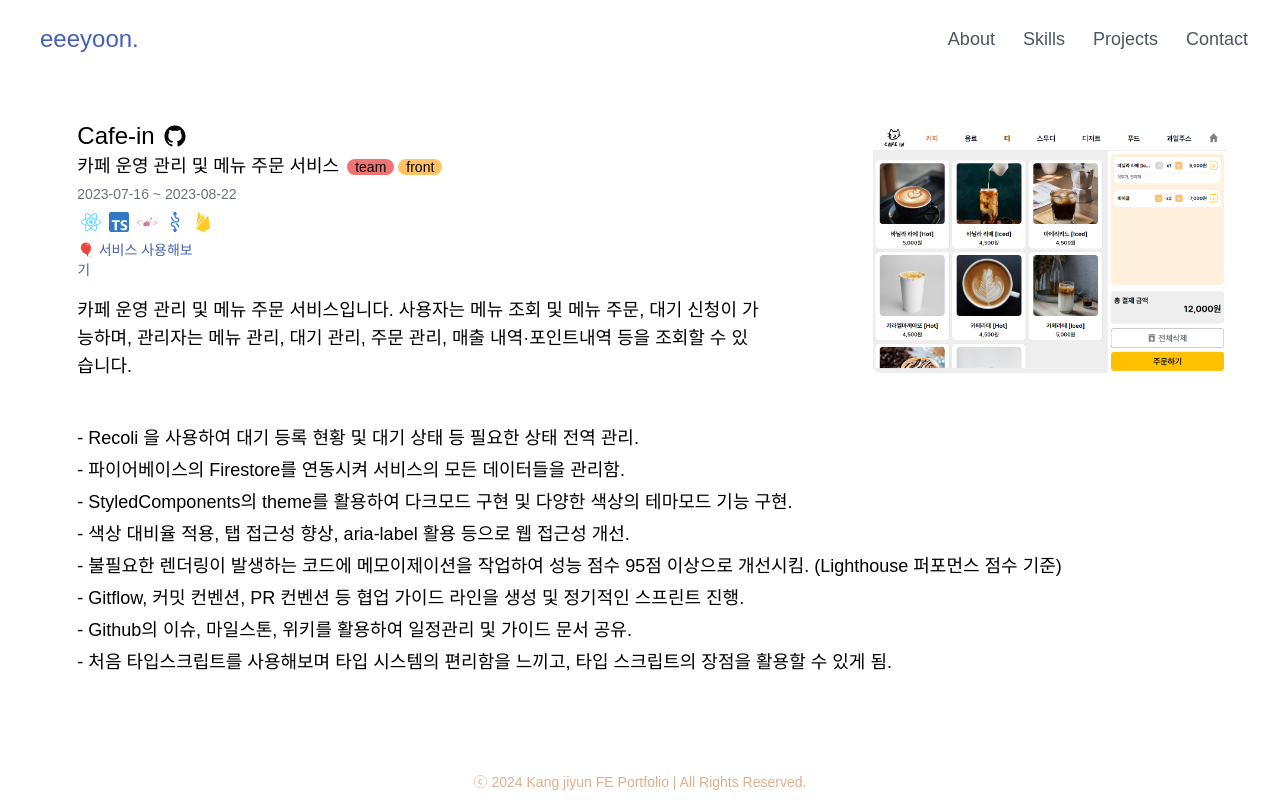
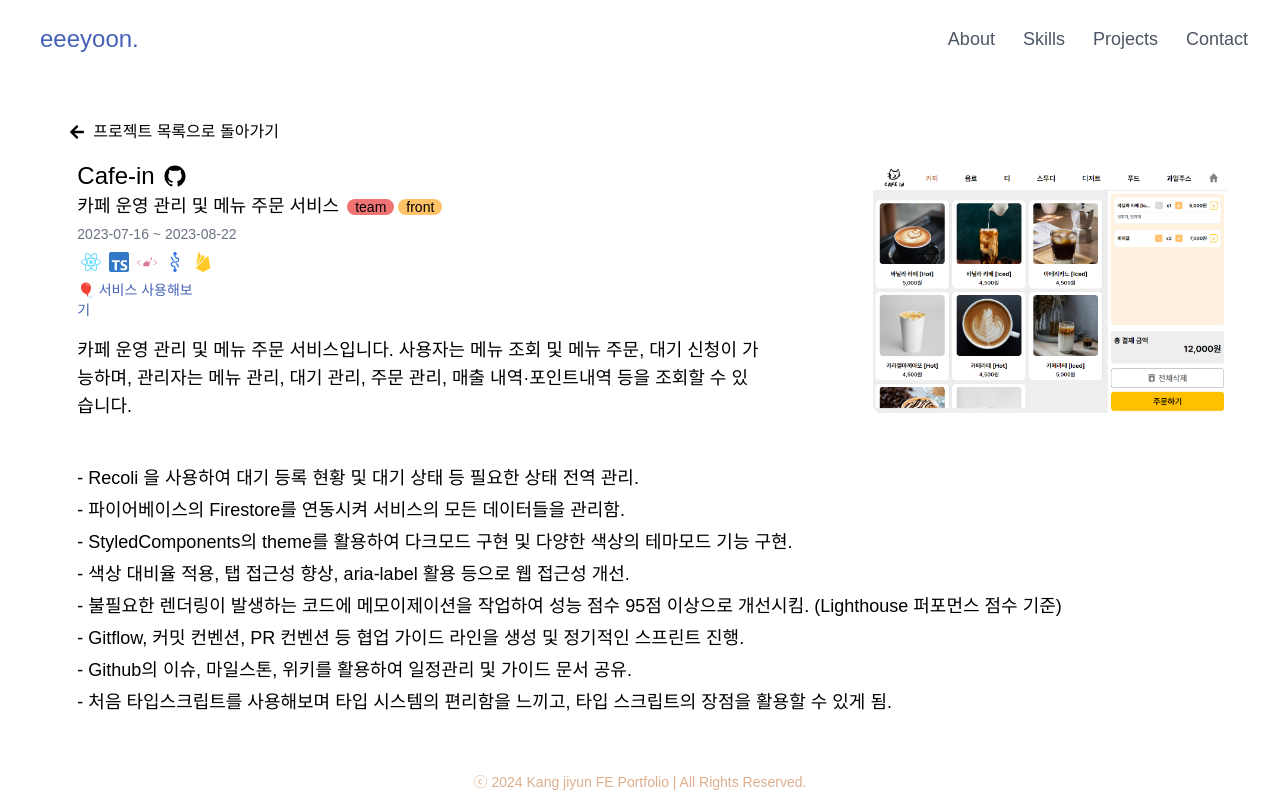
Before and after one commit to eeeyooon/portfolio, a Next.js app: page /projects/cafe-in in a window 1280 px wide. Built offline with nearby package versions, Linux system fonts and the light colour scheme; a web font is replaced by a local one.

Commit message:
feat: 프로젝트 세부 페이지에 프로젝트 목록으로 가는 버튼 추가

```diff
--- a/src/components/projects/ProjectBox.tsx
+++ b/src/components/projects/ProjectBox.tsx
@@ -1,9 +1,14 @@
+"use client";
+
 import { Projects } from "@/types/projects";
 import Image from "next/image";
 import StackIcons from "./StackIcons";
 import ImageSlider from "./ImageSlider";
 import { IoLogoGithub } from "react-icons/io";
 import Link from "next/link";
+import { FaArrowLeft } from "react-icons/fa";
+import { usePathname } from "next/navigation";
+import ROUTES from "@/constants/routes";
 
 type Props = {
   project: Projects;
@@ -25,6 +30,12 @@ export default function ProjectBox({
     images,
   },
 }: Props) {
+  const pathname = usePathname();
+
+  const getLinkHref = (route: string) => {
+    return pathname === "/" ? route : "/" + route;
+  };
+
   const renderImages = () => {
     let projectImages = [];
     for (let i = 0; i < images; i++) {
@@ -36,6 +47,7 @@ export default function ProjectBox({
           alt={`${title} 이미지 ${i + 1}`}
           width={400}
           height={400}
+          priority
         />
       );
     }
@@ -43,8 +55,16 @@ export default function ProjectBox({
   };
   return (
     <article className="flex flex-col w-full h-full gap-2 py-10 selection:bg-brown_color">
+      <Link href={getLinkHref(ROUTES.PROJECTS)} className="ml-4 mb-2">
+        <button className="flex items-center">
+          <FaArrowLeft className="w-3 h-3 lg:w-4 lg:h-4" />
+          <span className="ml-2 text-sm lg:text-base">
+            프로젝트 목록으로 돌아가기
+          </span>
+        </button>
+      </Link>
       <div className="flex flex-col items-center justify-center gap-2 sm:flex-row-reverse">
-        <div className="relative overflow-hidden w-2/3 lg:w-2/3 md:w-1/3 sm:w-2/3 md:h-[200px] lg:h-auto lg:pl-20">
+        <div className="relative overflow-hidden w-2/3 lg:w-2/3 md:w-1/3 sm:w-2/3 md:h-[200px] lg:h-auto lg:pl-20 object-cover">
           {images > 1 ? (
             <ImageSlider>{renderImages()}</ImageSlider>
           ) : (
```
